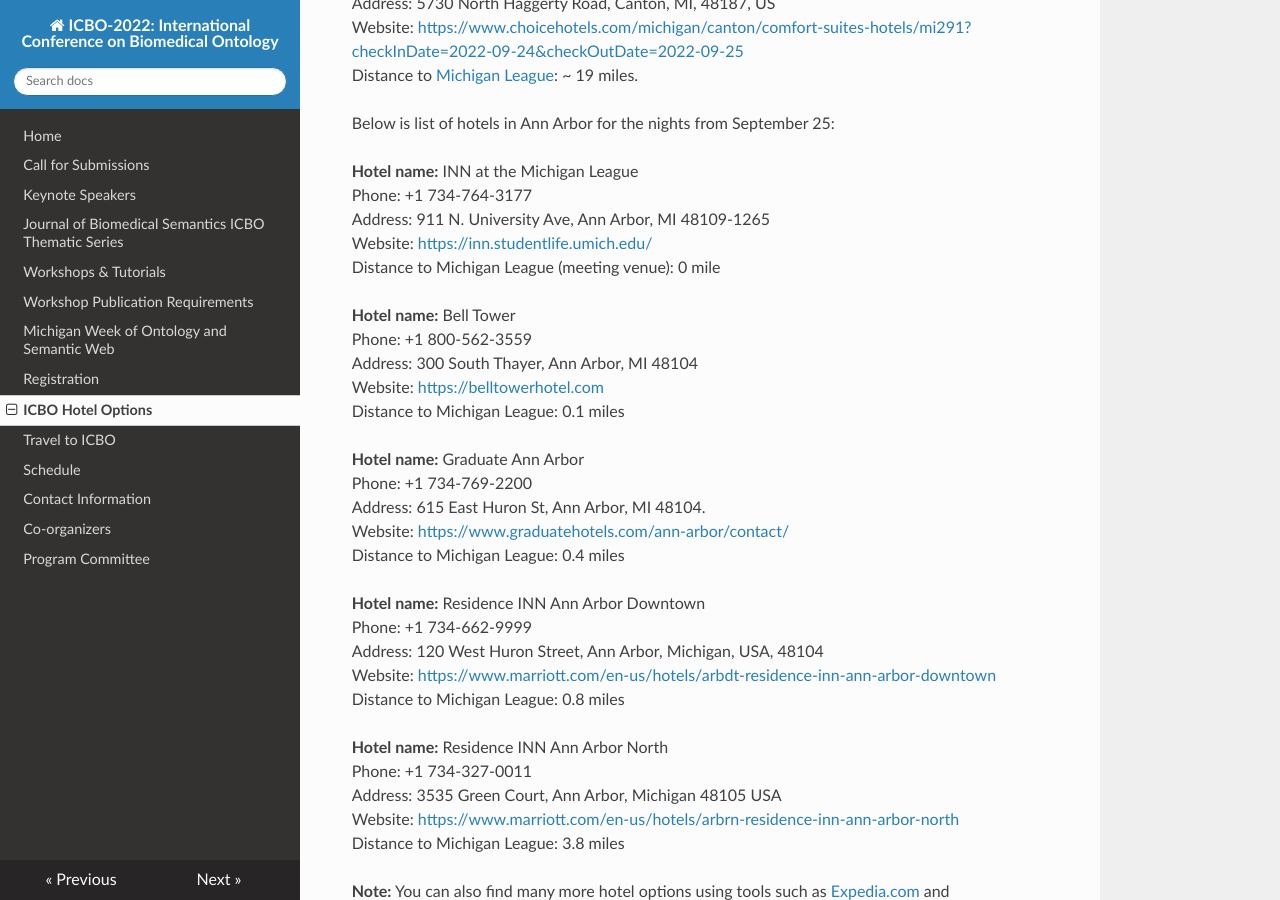
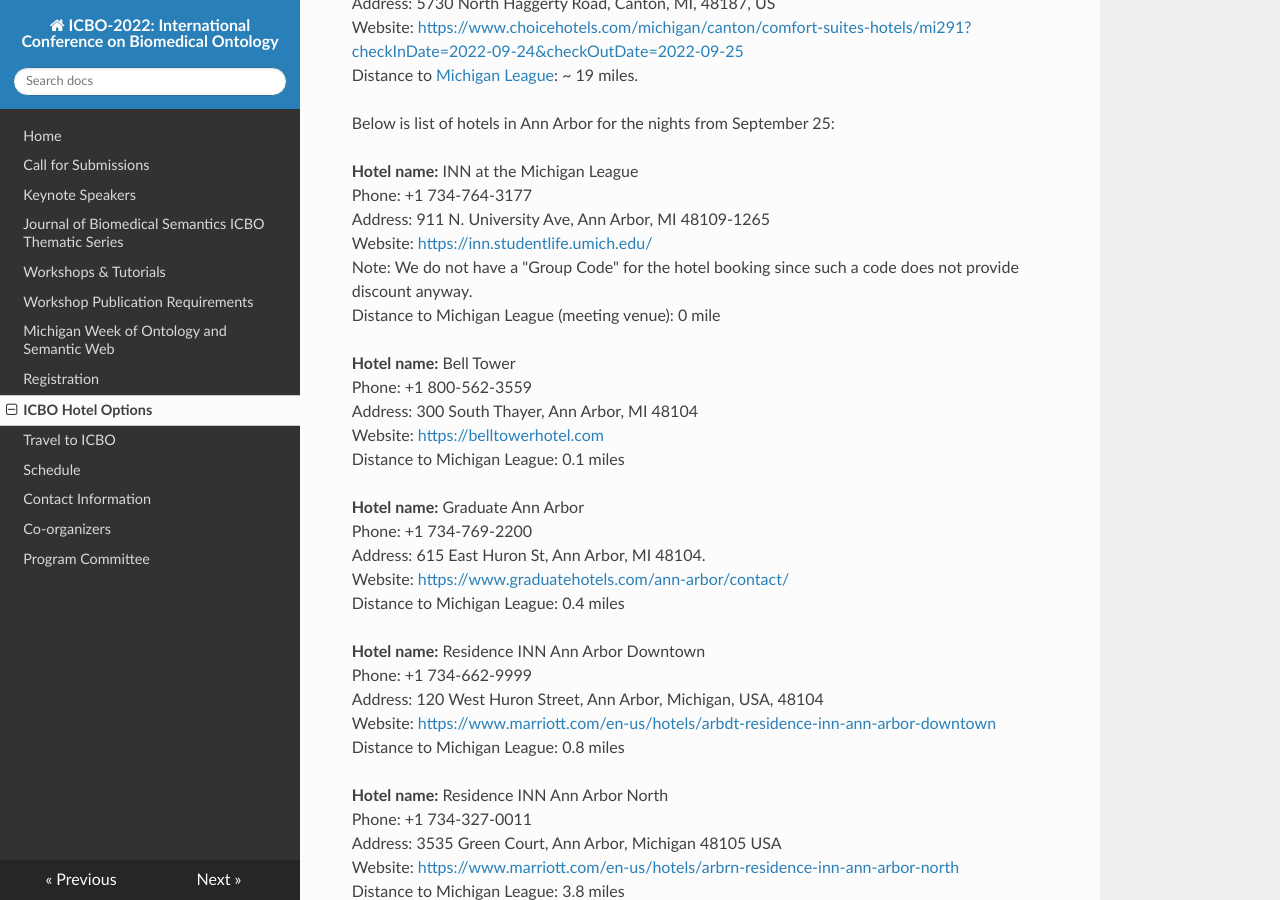
Before and after one commit to johnbeve/BFO-Organization, an MkDocs documentation site: the page built from docs/icbo-hotels.md, in a window 1280 px wide and 900 px high, scrolled down 768 px. Built offline with MkDocs 1.6.1, drawn with Linux system fonts in a browser that asks for light colours; nearby versions of some CDN libraries.

Commit message:
Update icbo-hotels.md

```diff
--- a/docs/icbo-hotels.md
+++ b/docs/icbo-hotels.md
@@ -28,6 +28,7 @@
 Phone: +1 734-764-3177
 Address: 911 N. University Ave, Ann Arbor, MI 48109-1265
 Website: [https://inn.studentlife.umich.edu/](https://inn.studentlife.umich.edu/)
+Note: We do not have a "Group Code" for the hotel booking since such a code does not provide discount anyway.
 Distance to Michigan League (meeting venue): 0 mile
 
 **Hotel name:** Bell Tower
```
